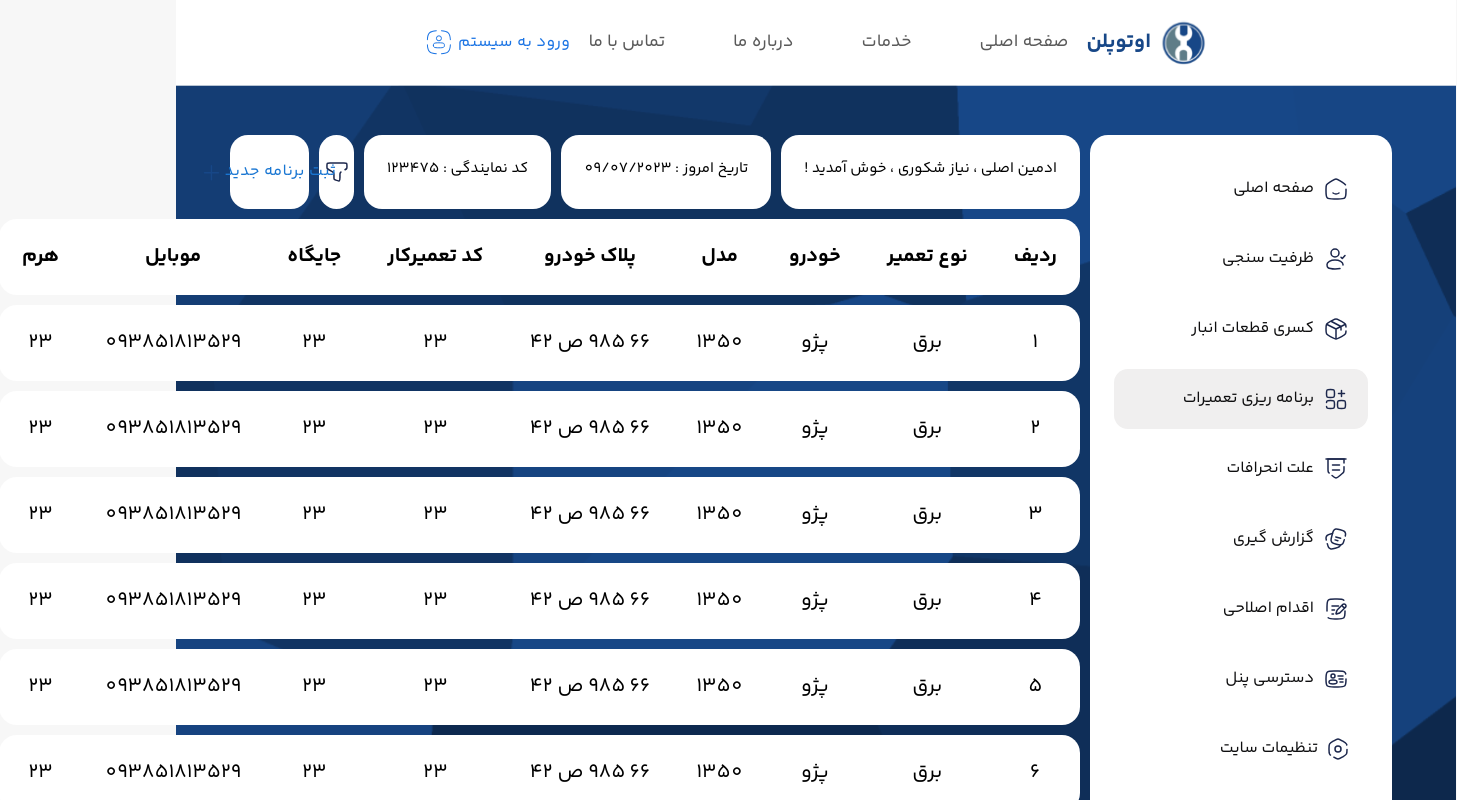
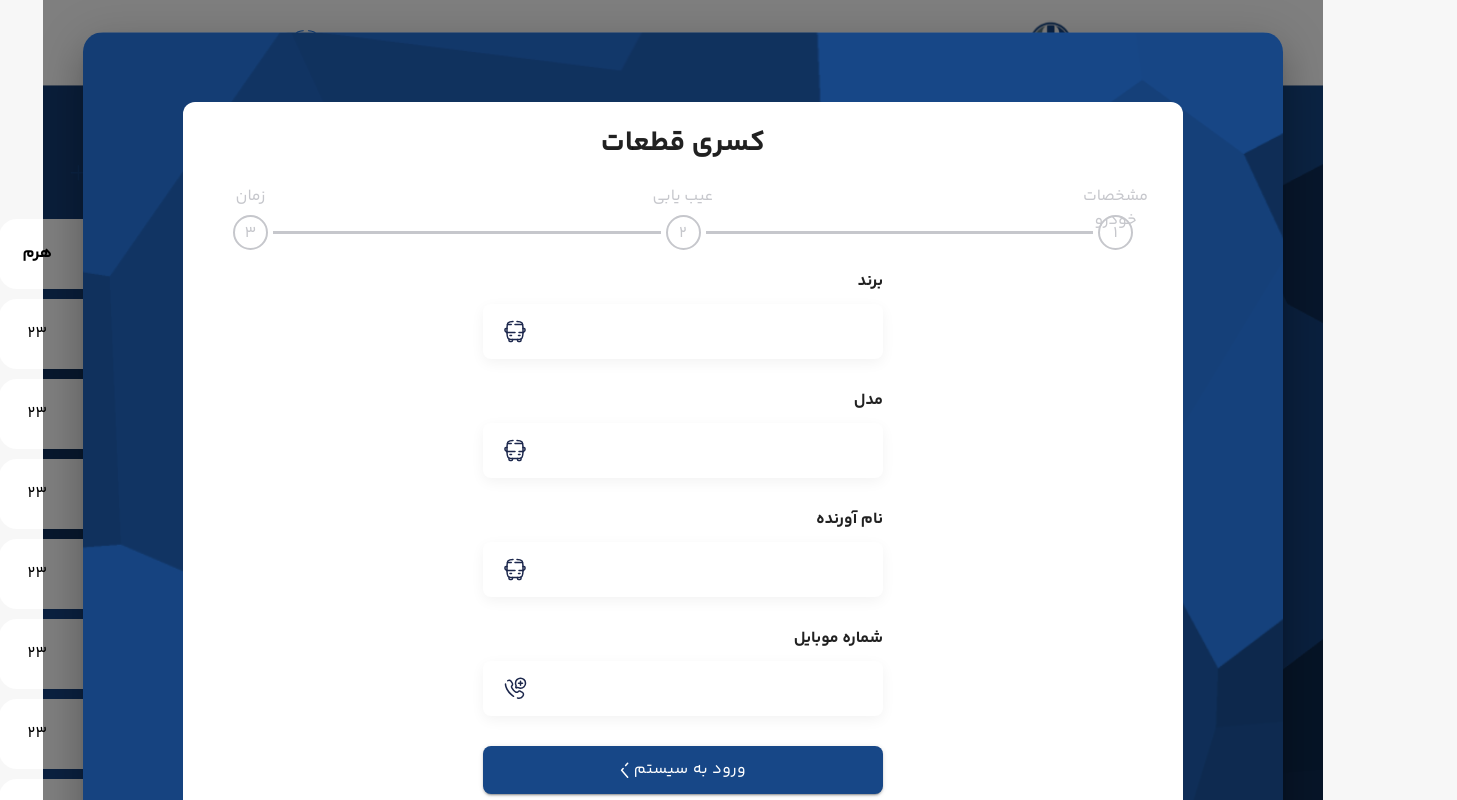
Before and after one commit to kasra-habibbeygi/autoPlan, a React (Create React App) app: page /planning in a window 1280 px wide. Both pictures are taken after a click on the button "ثبت برنامه جدید". Shown: the top 800 px of the page, 1457 px wide, since content can reach past the window. Built offline with nearby package versions, Linux system fonts and the light colour scheme.

Commit message:
fix date picker issue

```diff
--- a/src/components/form-groups/input-component.style.js
+++ b/src/components/form-groups/input-component.style.js
@@ -5,6 +5,7 @@ export const InputWrapper = styled.div(props => ({
     flexDirection: 'column',
     width: '100%',
     gap: '10px',
+
     p: {
         fontWeight: 600,
         ...(props.error && {
@@ -30,6 +31,7 @@ export const InputWrapper = styled.div(props => ({
             outline: 'none',
             padding: '0 10px',
             fontSize: '16px',
+
             '&[type=number]': {
                 '::-webkit-outer-spin-button, ::-webkit-inner-spin-button': {
                     margin: 0,
@@ -38,6 +40,7 @@ export const InputWrapper = styled.div(props => ({
             }
         }
     },
+
     '& .error': {
         fontSize: '12px',
         color: '#830000'
--- /dev/null
+++ b/src/components/pages/planning/progress-bar.jsx
@@ -0,0 +1,29 @@
+import React from 'react';
+
+//Assets
+import { ProgressBarStyle } from './progress-bar.style';
+
+const ProgressBar = ({ step }) => {
+    return (
+        <ProgressBarStyle>
+            <div className={`progress ${step >= 1 ? 'active' : ''}`}>
+                <p>مشخصات خودرو</p>
+                <span className='number'>1</span>
+            </div>
+            <span className={`divider ${step >= 2 ? 'active' : ''}`}></span>
+
+            <div className={`progress ${step >= 2 ? 'active' : ''}`}>
+                <p>عیب‌ یابی</p>
+                <span className='number'>2</span>
+            </div>
+            <span className={`divider ${step >= 3 ? 'active' : ''}`}></span>
+
+            <div className={`progress ${step >= 3 ? 'active' : ''}`}>
+                <p>زمان</p>
+                <span className='number'>3</span>
+            </div>
+        </ProgressBarStyle>
+    );
+};
+
+export default ProgressBar;
--- /dev/null
+++ b/src/components/pages/planning/progress-bar.style.js
@@ -0,0 +1,57 @@
+import styled from '@emotion/styled';
+
+export const ProgressBarStyle = styled.div(props => ({
+    display: 'flex',
+    gap: '5px',
+    color: '#C6C7CC',
+    alignItems: 'center',
+    justifyContent: 'center',
+    marginTop: '50px',
+
+    '& .progress': {
+        display: 'flex',
+        flexDirection: 'column',
+        justifyContent: 'center',
+        alignItems: 'center',
+        position: 'relative',
+
+        p: {
+            width: '100px',
+            textAlign: 'center',
+            position: 'absolute',
+            top: '-30px'
+        },
+
+        '& .number': {
+            display: 'inline-block',
+            padding: '5px',
+            width: '35px',
+            height: '35px',
+            border: '2px solid #C6C7CC',
+            borderRadius: '50%',
+            textAlign: 'center'
+        },
+
+        '&.active': {
+            '& .number': {
+                borderColor: props.theme.colors.mainColor,
+                color: props.theme.colors.mainColor
+            },
+
+            p: {
+                color: props.theme.colors.mainColor
+            }
+        }
+    },
+
+    '& .divider': {
+        width: '100%',
+        height: '3px',
+        display: 'inline-block',
+        background: '#C6C7CC',
+
+        '&.active': {
+            background: props.theme.colors.mainColor
+        }
+    }
+}));
--- a/src/components/pages/setting/work-time-form.jsx
+++ b/src/components/pages/setting/work-time-form.jsx
@@ -44,35 +44,35 @@ const WorkTimeForm = () => {
                     }}
                     error={errors?.date}
                 />
-                <div className='time'>
-                    <p>ساعت شروع کار نمایندگی</p>
-                    <div className={errors?.start_time?.message ? 'time_picker error' : 'time_picker'}>
-                        <Controller
-                            control={control}
-                            name='start_time'
-                            rules={{ required: 'این فیلد اجباری است' }}
-                            render={({ field: { onChange, value } }) => {
-                                return <TimePicker value={value} onChange={newValue => onChange(newValue)} sx={{ width: '100%' }} />;
-                            }}
-                        />
-                    </div>
-                    <p className='time_error'>{errors?.start_time?.message}</p>
-                </div>
+                <InputComponent
+                    title='تاریخ'
+                    icon={calender}
+                    type='date'
+                    detail={{
+                        ...register('date', {
+                            required: {
+                                value: true,
+                                message: 'این فیلد اجباری است'
+                            }
+                        })
+                    }}
+                    error={errors?.date}
+                />
 
-                <div className='time'>
-                    <p>ساعت پایان کار نمایندگی</p>
-                    <div className={errors?.finish_time?.message ? 'time_picker error' : 'time_picker'}>
-                        <Controller
-                            control={control}
-                            name='finish_time'
-                            rules={{ required: 'این فیلد اجباری است' }}
-                            render={({ field: { onChange, value } }) => {
-                                return <TimePicker value={value} onChange={newValue => onChange(newValue)} sx={{ width: '100%' }} />;
-                            }}
-                        />
-                    </div>
-                    <p className='time_error'>{errors?.finish_time?.message}</p>
-                </div>
+                <InputComponent
+                    title='تاریخ'
+                    icon={calender}
+                    type='date'
+                    detail={{
+                        ...register('date', {
+                            required: {
+                                value: true,
+                                message: 'این فیلد اجباری است'
+                            }
+                        })
+                    }}
+                    error={errors?.date}
+                />
                 <FormButton
                     text='ثبت'
                     icon={brokenArrow}
--- a/src/components/template/Table.style.js
+++ b/src/components/template/Table.style.js
@@ -2,6 +2,7 @@ import styled from '@emotion/styled';
 
 export const TableComponent = styled.div(props => ({
     maxWidth: '100%',
+
     table: {
         width: '100%',
         borderCollapse: 'separate',
@@ -15,7 +16,7 @@ export const TableComponent = styled.div(props => ({
 
         '& td, th': {
             padding: '23px',
-            fontSize: '20px'
+            fontSize: '1rem'
         },
 
         '& td:first-of-type , th:first-of-type': {
--- a/src/components/template/modal.styles.js
+++ b/src/components/template/modal.styles.js
@@ -11,19 +11,21 @@ export const ModalStyle = styled.div(props => ({
     },
 
     '& .childrenStyle': {
-        // background: '#FAFAFA',
         textAlign: 'right',
         padding: '70px 50px',
         borderRadius: '20px',
+
         h2: {
             fontSize: '1.8rem',
             textAlign: 'center',
             marginBottom: '20px'
         },
+
         button: {
             marginTop: '20px',
             width: '100%'
         },
+
         form: {
             div: {
                 marginBottom: '15px'
--- a/src/pages/planning/planning.jsx
+++ b/src/pages/planning/planning.jsx
@@ -1,16 +1,132 @@
 import React, { useState } from 'react';
+import { useForm } from 'react-hook-form';
 
 //Assets
+import Bus from '../../assets/images/icons/Bus.svg';
+import Arrow from '../../assets/images/global/arrow.svg';
+import { PlanningField } from './planning.style';
+import PhoneIcon from '../../assets/images/login/addPhone.svg';
 
 //Components
 import Table from '../../components/template/Table';
 import PagesHeader from '../../components/template/pages-header';
+import Modal from '../../components/template/modal';
+import InputComponent from '../../components/form-groups/input-component';
+import ProgressBar from '../../components/pages/planning/progress-bar';
+import FormButton from '../../components/form-groups/form-button';
 
 const Planning = () => {
+    const [modalIsOpen, setIsModalOpen] = useState(false);
     const [pageStatus, setPageStatus] = useState({
         total: 1,
         current: 1
     });
+
+    const { register, handleSubmit, formState } = useForm({
+        defaultValues: {
+            date: '',
+            internetReception: '',
+            phoneReception: '',
+            presentReception: ''
+        },
+        mode: 'onTouched'
+    });
+    const { errors } = formState;
+
+    const openModal = () => {
+        setIsModalOpen(true);
+    };
+
+    const filterHandler = () => {};
+
+    const formSubmit = data => {
+        console.log(data);
+    };
+
+    return (
+        <PlanningField>
+            <PagesHeader buttonTitle='ثبت برنامه جدید' onButtonClick={openModal} hasFilter={true} onFilterClick={filterHandler} />
+            <Table columns={columns} rows={rows} pageStatus={pageStatus} setPageStatus={setPageStatus} />
+            <Modal state={modalIsOpen} setState={setIsModalOpen} bgStatus={true}>
+                <div className='formControl'>
+                    <h2>کسری قطعات</h2>
+                    <ProgressBar />
+                    <form onSubmit={handleSubmit(formSubmit)}>
+                        <InputComponent
+                            title='برند'
+                            type='text'
+                            icon={Bus}
+                            detail={{
+                                ...register('name', {
+                                    required: {
+                                        value: true,
+                                        message: 'این فیلد اجباری است'
+                                    }
+                                })
+                            }}
+                            error={errors?.name}
+                        />
+                        <InputComponent
+                            title='مدل'
+                            type='text'
+                            icon={Bus}
+                            detail={{
+                                ...register('name', {
+                                    required: {
+                                        value: true,
+                                        message: 'این فیلد اجباری است'
+                                    }
+                                })
+                            }}
+                            error={errors?.name}
+                        />
+                        <InputComponent
+                            title='نام آورنده'
+                            type='text'
+                            icon={Bus}
+                            detail={{
+                                ...register('name', {
+                                    required: {
+                                        value: true,
+                                        message: 'این فیلد اجباری است'
+                                    }
+                                })
+                            }}
+                            error={errors?.name}
+                        />
+                        <InputComponent
+                            title='شماره موبایل'
+                            type='text'
+                            icon={PhoneIcon}
+                            detail={{
+                                ...register('name', {
+                                    required: {
+                                        value: true,
+                                        message: 'این فیلد اجباری است'
+                                    }
+                                })
+                            }}
+                            error={errors?.name}
+                        />
+                        <FormButton
+                            text='ورود به سیستم'
+                            icon={Arrow}
+                            loading={false}
+                            width='fit-content'
+                            className='login'
+                            backgroundColor={'#174787'}
+                            onClick={() => {}}
+                            height='48px'
+                            type='submit'
+                        />
+                    </form>
+                </div>
+            </Modal>
+        </PlanningField>
+    );
+};
+
+export default Planning;
 
 const columns = [
     { id: 1, title: 'ردیف', key: 'index' },
@@ -103,21 +219,3 @@ const Planning = () => {
         pyramid: 23
     }
 ];
-
-    const openModal = () => {
-        //codes
-    };
-
-    const filterHandler = () => {
-        //codes
-    };
-
-    return (
-        <>
-            <PagesHeader buttonTitle='ثبت برنامه جدید' onButtonClick={openModal} hasFilter={true} onFilterClick={filterHandler} />
-            <Table columns={columns} rows={rows} pageStatus={pageStatus} setPageStatus={setPageStatus} />
-        </>
-    );
-};
-
-export default Planning;
--- /dev/null
+++ b/src/pages/planning/planning.style.js
@@ -0,0 +1,17 @@
+import styled from '@emotion/styled';
+
+export const PlanningField = styled.div(props => ({
+    '& .formControl': {
+        margin: '0 auto',
+        width: '1000px',
+        backgroundColor: props.theme.colors.white,
+        padding: '20px 50px',
+        borderRadius: '12px'
+    },
+
+    form: {
+        marginTop: '30px',
+        margin: '20px auto',
+        width: '400px'
+    }
+}));
--- a/src/pages/qualification/qualification.jsx
+++ b/src/pages/qualification/qualification.jsx
@@ -120,11 +120,8 @@ const Qualification = () => {
     const { errors, submitCount } = formState;
 
     const formSubmit = data => {
-        // if (
         details.blockingList.length > 0 && details.electricList.length > 0 && details.gasList.length > 0 && details.mechanicList.length > 0;
-        // ) {
         setStep(2);
-        // }
     };
 
     const closeModalHandler = () => {
@@ -143,8 +140,6 @@ const Qualification = () => {
         setShowSubModal(false);
     };
 
-    // console.log(details);
-
     return (
         <QualificationWrapper>
             <PagesHeader
@@ -157,7 +152,6 @@ const Qualification = () => {
                 <div className='formControl'>
                     <h2>فرم ظرفیت سنجی</h2>
                     <ProgressBar step={step} />
-
                     {step === 1 ? (
                         <form onSubmit={handleSubmit(formSubmit)}>
                             <InputComponent
```
Also changed, not shown: src/assets/images/global/arrow.svg (added). Lines whose indentation alone changed are shown as unchanged.
